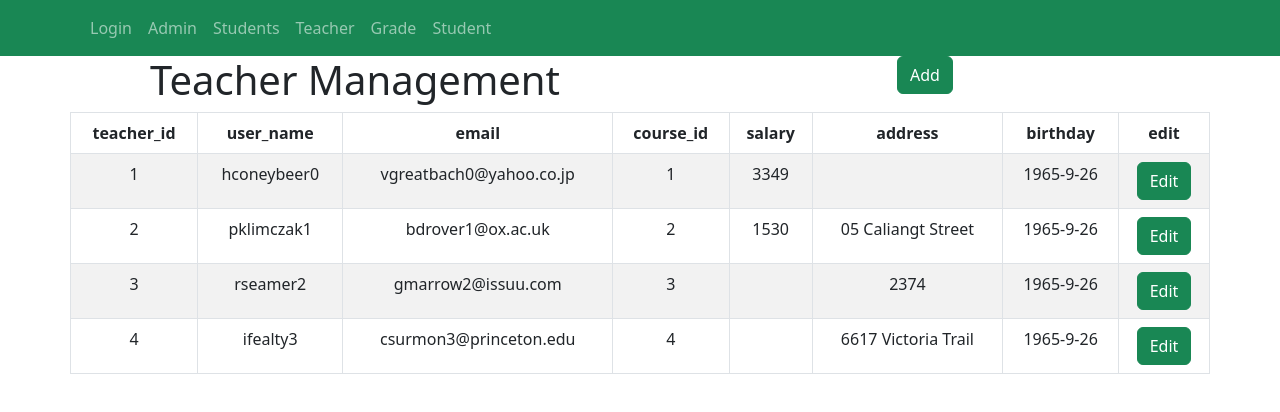
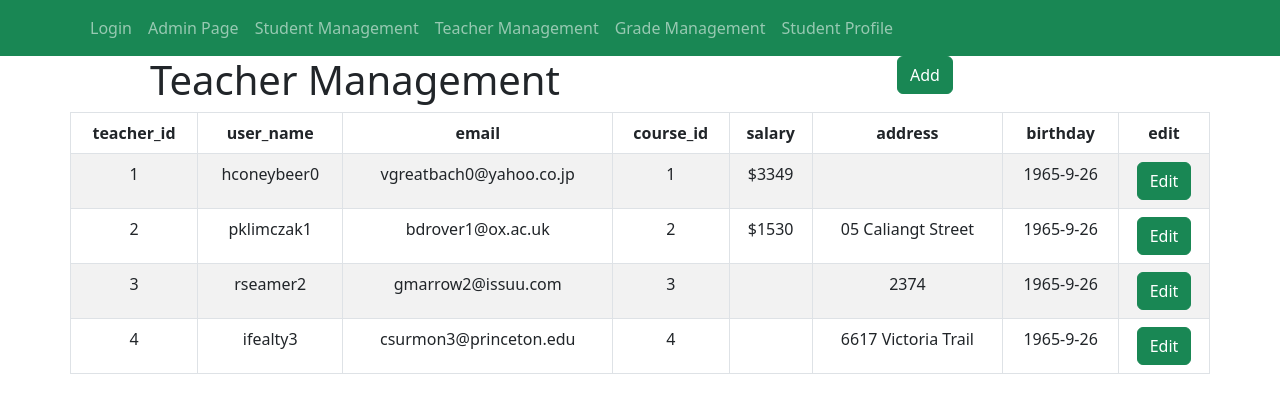
Before and after one commit to LuhPaglia/final-project-beavers, a React (Create React App) app: page /teacher in a window 1280 px wide. Shown: the top 412 px of the page. Built offline with nearby package versions, Linux system fonts and the light colour scheme.

Commit message:
table details DONE

```diff
--- a/src/components/Dashboard.js
+++ b/src/components/Dashboard.js
@@ -22,9 +22,13 @@ const Dashboard = ({ role, th, tr }) => {
         <tbody>
           {tr.map((td) => (
             <tr>
-              {td.map((element) => (
-                <td>{element}</td>
-              ))}
+              {td.map((element, index) =>
+                role == "teacher" && index == 4 && element != null ? (
+                  <td>${element}</td>
+                ) : (
+                  <td>{element}</td>
+                )
+              )}
               {role == "admin" ? (
                 ""
               ) : (
--- a/src/components/NavbarCompo.js
+++ b/src/components/NavbarCompo.js
@@ -11,11 +11,11 @@ const NavbarCompo = () => {
         <Container>
           <Nav className="me-auto">
             <Nav.Link as={Link} to="/login">Login</Nav.Link>
-            <Nav.Link as={Link} to="/admin">Admin</Nav.Link>
-            <Nav.Link as={Link} to="/students">Students</Nav.Link>
-            <Nav.Link as={Link} to="/teacher">Teacher</Nav.Link>
-            <Nav.Link as={Link} to="/grade">Grade</Nav.Link>
-            <Nav.Link as={Link} to="/students/:id">Student</Nav.Link>
+            <Nav.Link as={Link} to="/admin">Admin Page</Nav.Link>
+            <Nav.Link as={Link} to="/students">Student Management</Nav.Link>
+            <Nav.Link as={Link} to="/teacher">Teacher Management</Nav.Link>
+            <Nav.Link as={Link} to="/grade">Grade Management</Nav.Link>
+            <Nav.Link as={Link} to="/students/:id">Student Profile</Nav.Link>
           </Nav>
         </Container>
       </Navbar>
--- a/src/pages/Admin.js
+++ b/src/pages/Admin.js
@@ -88,7 +88,7 @@ const Admin = () => {
           </Col>
         </Row>
       </Container>
-      {show && <ModalCompo show={show} onClose={handleClose} />}
+      {show && <ModalCompo role={admin} show={show} onClose={handleClose} />}
     </>
   );
 };
--- a/src/pages/Grade.js
+++ b/src/pages/Grade.js
@@ -9,6 +9,8 @@ const Grade = () => {
 
   const handleClose = () => setShow(false);
   const handleShow = () => setShow(true);
+
+  const grade = "grade";
 
   const gradeTh = [
     "grade_id",
@@ -51,7 +53,7 @@ const Grade = () => {
           <Dashboard th={gradeTh} tr={gradeTr} />
         </Row>
       </Container>
-      {show && <ModalCompo show={show} onClose={handleClose} />}
+      {show && <ModalCompo role={grade} show={show} onClose={handleClose} />}
     </>
   );
 };
--- a/src/pages/Students.js
+++ b/src/pages/Students.js
@@ -9,6 +9,8 @@ const Students = () => {
 
   const handleClose = () => setShow(false);
   const handleShow = () => setShow(true);
+
+  const student = "student";
 
   const studentTh = [
     "student_id",
@@ -45,7 +47,7 @@ const Students = () => {
           <Dashboard th={studentTh} tr={studentTr} />
         </Row>
       </Container>
-      {show && <ModalCompo show={show} onClose={handleClose} />}
+      {show && <ModalCompo role={student} show={show} onClose={handleClose} />}
     </>
   );
 };
--- a/src/pages/Teacher.js
+++ b/src/pages/Teacher.js
@@ -9,6 +9,8 @@ const Teacher = () => {
 
   const handleClose = () => setShow(false);
   const handleShow = () => setShow(true);
+
+  const teacher = "teacher";
 
   const teacherTh = [
     "teacher_id",
@@ -42,10 +44,10 @@ const Teacher = () => {
           </Col>
         </Row>
         <Row>
-          <Dashboard th={teacherTh} tr={teacherTr} />
+          <Dashboard role={teacher} th={teacherTh} tr={teacherTr} />
         </Row>
       </Container>
-      {show && <ModalCompo show={show} onClose={handleClose} />}
+      {show && <ModalCompo role={teacher} show={show} onClose={handleClose} />}
     </>
   );
 };
```
